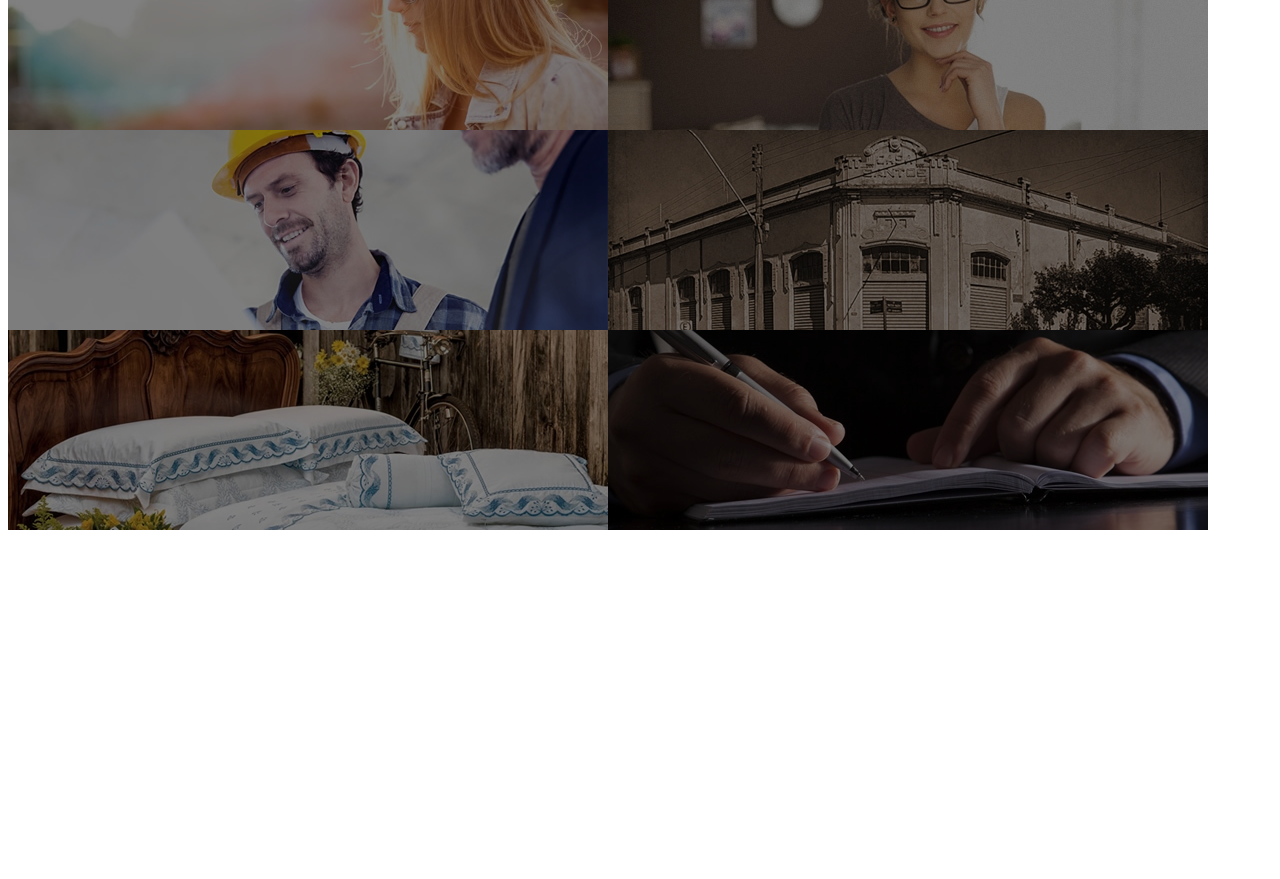
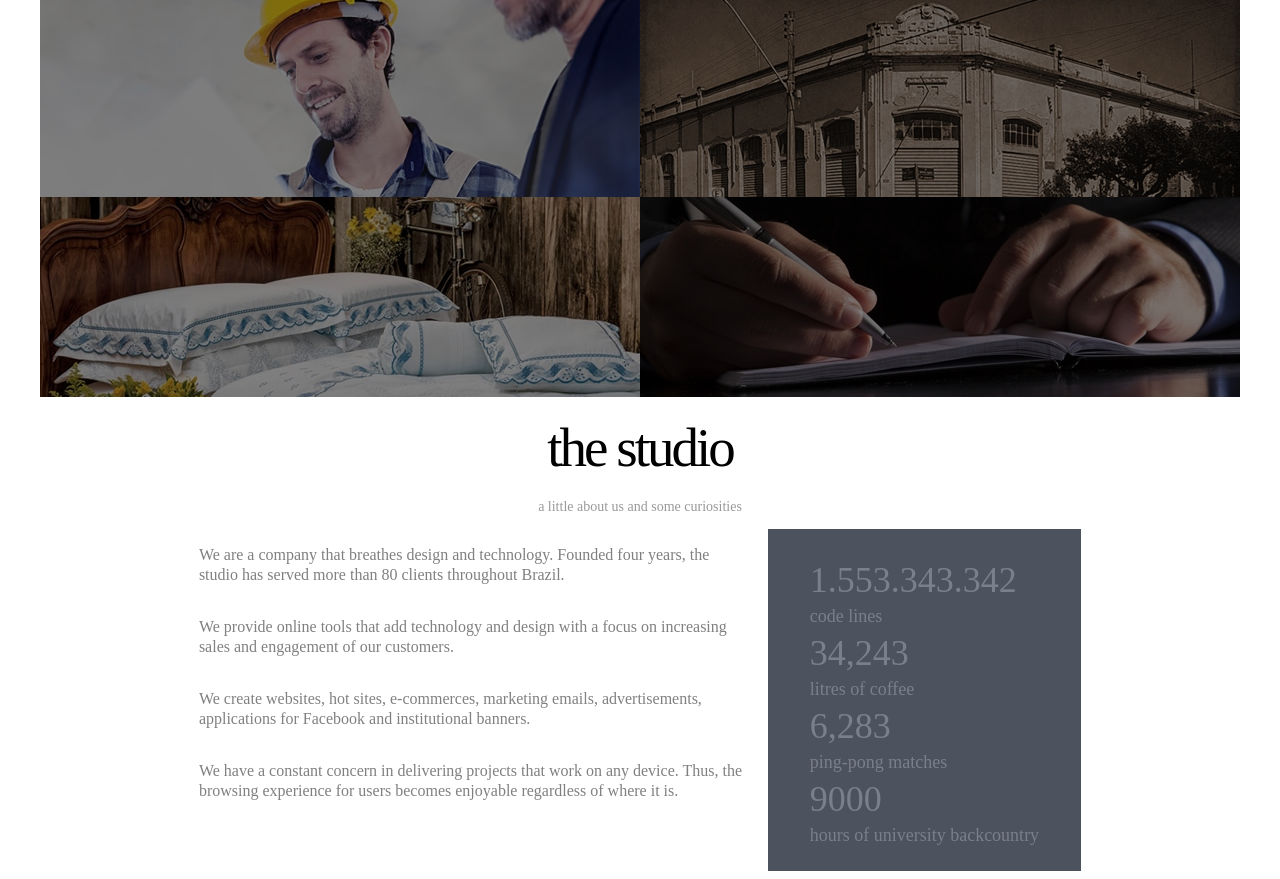
Before and after one commit to billgottsch/bubbclone2.0, a website: page index.html in a window 1280 px wide. Shown: the part 1440-2319 px from the top of the page. Before the commit the page ends 1978 px from the top, so only its background shows below. Drawn offline with Linux system fonts and the light colour scheme.

Commit message:
need to do media queries

```diff
--- a/assets/index.css
+++ b/assets/index.css
@@ -2,7 +2,7 @@
   padding: 42px 0;
   border-bottom: 1px solid #eee;
   display: flex;
-  justify-content: space-between;
+  justify-content: space-around;
   flex-wrap: wrap;
 }
 
@@ -70,7 +70,6 @@
 
 #section-home{
   margin: 0;
-  display:flex;
 }
 
 .container{
@@ -113,26 +112,23 @@
 
 .list-product {
   position: relative;
-    margin: 73px 0 0 0;
+  margin: 50px 0 0 0;
   border: 1px solid #e6e6e6;
   border-top: 0;
   overflow:hidden;
   display: flex;
-
+  width: 100%;
 }
 
 .list-product-box {
-  width: 25%;
   position: relative;
+  width: 17%;
   padding: 43px;
   border-top: 5px solid #e6e6e6;
-  justify-content: flex-start;
 }
-
 
 .box-grey {
   border-color: #8995A2;
-
 }
 
 .title{
@@ -149,6 +145,7 @@
   color:grey;
   margin-top:15px;
   font-weight:lighter;
+  width: 100%;
 }
 
 .border{
@@ -183,7 +180,6 @@
 
 #section-projects{
   padding: 10px 0 0 0;
-  justify-content: center;
 }
 
 .projects-container{
@@ -204,6 +200,7 @@
 .pro-title p{
   font-size:55px;
   font-weight:400;
+  margin: 0;
 }
 
 .pro-title-text p{
@@ -219,42 +216,114 @@
   margin-top:30px;
   display: flex;
   flex-wrap: wrap;
+  padding: 0;
+  justify-content: center;
 }
 
 .pro-site-box{
   list-style: none;
   display: flex;
-  flex-direction: row;
-  justify-content: center;
   margin: 0;
   flex-wrap: wrap;
 }
 
-.box-img{
-  display: flex;
-  justify-content: center;
-  min-height: 100px;
-  min-width: 100px;
+.pro-site-box img {
   filter:brightness(50%);
 }
 
+#studio {
+  padding: 10px 0 0 0;
 
+}
 
+.studio-container {
+  padding: 0 0px;
+  box-sizing: border-box;
+  display: block;
 
+}
 
+.studio-text-center {
+  width: 100%;
+  text-align: center;
 
+}
 
+.studio-title {
+  letter-spacing:-3px;
+  text-align: center;
+}
 
+.studio-title p {
+  font-size:55px;
+  font-weight:400;
+  margin: 0;
+  text-align: center;
 
+}
 
+.studio-title-text p{
+  font-size:14px;
+  margin-top:5px;
+  color:#999;
+  font-weight: lighter;
+}
+
+.studio-left-text {
+  display: flex;
+  flex-direction: column;
+  max-width: 45%;
+  margin:0;
+  padding: 0;
+}
+
+.studio-left-text p {
+  color: grey;
+  line-height: 20px;
+  padding: 0 20px 0 0;
+}
+
+.studio-content {
+  display: flex;
+  justify-content: center;
+}
+
+.studio-box-right {
+  padding: 25px 42px 25px 42px;
+  color: #797F8B;
+  background: #4C535F;
+  max-width: 100%;
+  display: flex;
+  box-sizing: border-box;
+  justify-content: center;
+}
+
+.studio-box_text {
+  display: flex;
+  justify-content: center;
+  flex-direction: column;
+  margin: 0;
+  padding: 0;
+}
+.stud-number {
+  font-size: 36px;
+  margin: 5px 0 0 0;
+  padding: 0;
+}
+
+.stud-text {
+  font-size: 18px;
+  margin: 5px 0 0 0;
+  padding: 0;
+}
+
+@media (min-width: 380px) {
+
+}
 @media (min-width: 780px) {
 
-  .logo img {
-    padding: 0;
-    width: 100%;
 }
 
-  .nav-list-item {
-    display: flex;
-    justify-content: flex-start;
+@media (min-width: 1024px) {
+
 }
--- a/index.html
+++ b/index.html
@@ -111,8 +111,39 @@
           <div class="pro-site-box">
             <img src="assets/img/oitavo.jpg" class="box-img">
           </div>
-
         </div>
+      </div>
+    </section>
+    <section class="studio">
+      <div class="studio-container">
+        <div class="studio-text-center">
+          <h2 class="studio-title">
+            <p>the studio</p>
+          </h2>
+          <div class="studio-title-text">
+            <p>a little about us and some curiosities</p>
+          </div>
+        </div>
+        <div class="studio-content">
+          <div class="studio-left-text">
+            <p>We are a company that breathes design and technology. Founded four years, the studio has served more than 80 clients throughout Brazil.</p>
+            <p>We provide online tools that add technology and design with a focus on increasing sales and engagement of our customers.</p>
+            <p>We create websites, hot sites, e-commerces, marketing emails, advertisements, applications for Facebook and institutional banners.</p>
+            <p>We have a constant concern in delivering projects that work on any device. Thus, the browsing experience for users becomes enjoyable regardless of where it is.</p>
+          </div>
+        <div class="studio-box-right">
+          <div class="studio-box_text">
+            <p class="stud-number"> 1.553.343.342 </p>
+            <p class="stud-text">code lines</p>
+            <p class="stud-number"> 34,243 </p>
+            <p class="stud-text">litres of coffee</p>
+            <p class="stud-number"> 6,283 </p>
+            <p class="stud-text">ping-pong matches</p>
+            <p class="stud-number"> 9000 </p>
+            <p class="stud-text">hours of university backcountry</p>
+          </div>
+        </div>
+      </div>
       </div>
     </section>
   </div>
```
Also changed, not shown: 1 other file. Lines whose indentation alone changed are shown as unchanged.
